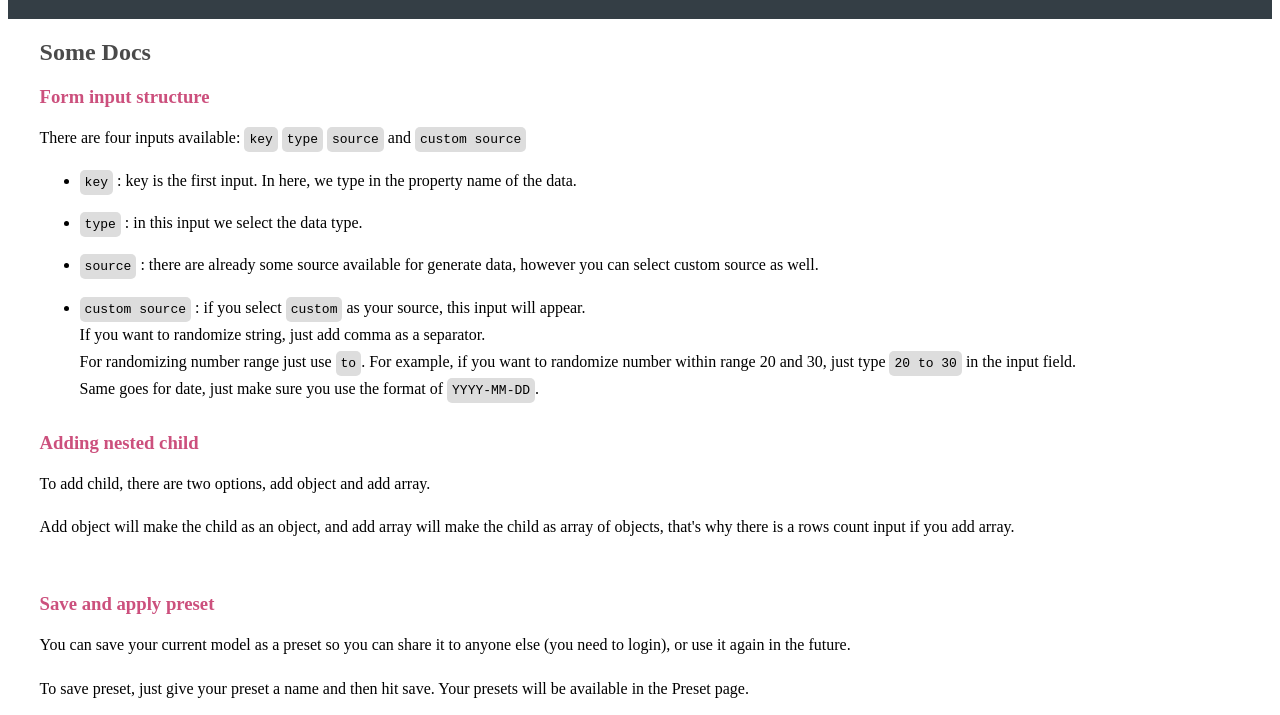
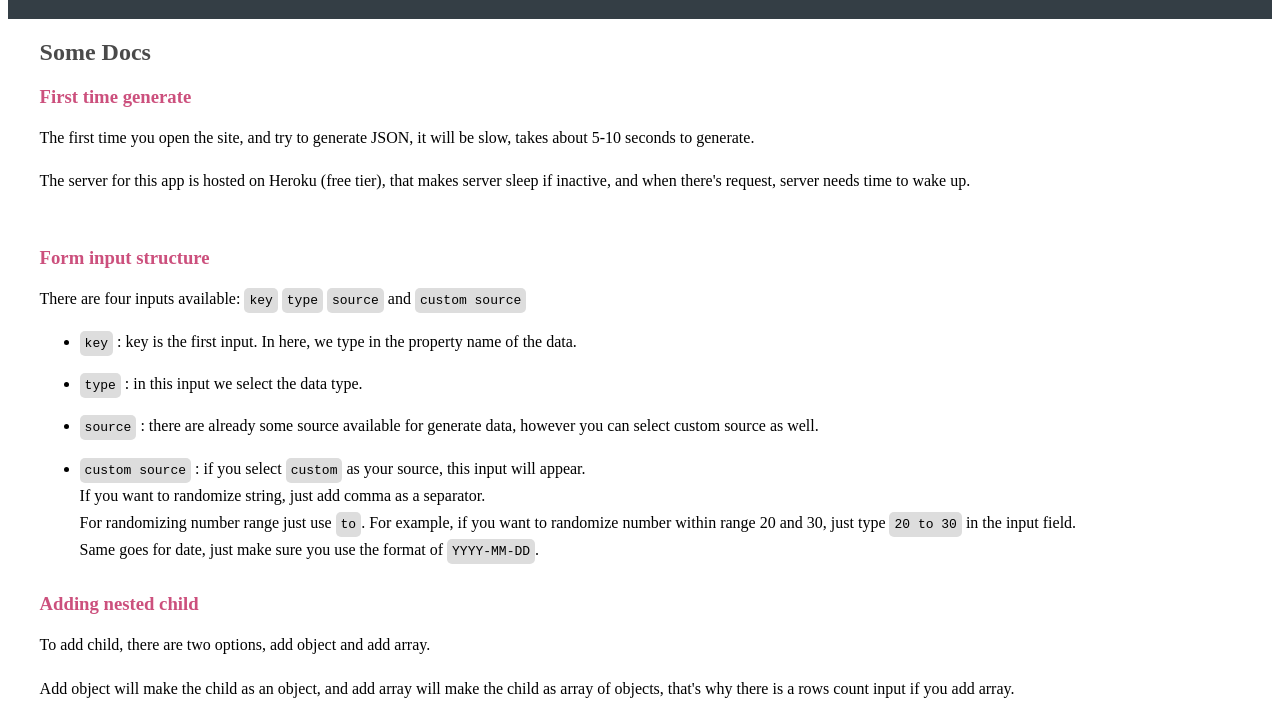
Before and after one commit to armanrozika/jsonice, a Gatsby site: page /docs in a window 1280 px wide. Shown: the part 59-774 px from the top of the page. Built offline with nearby package versions, Linux system fonts and the light colour scheme; Gatsby itself is replaced by a stand-in of ours; no server answers.

Commit message:
update docs

```diff
--- a/src/pages/docs.jsx
+++ b/src/pages/docs.jsx
@@ -44,6 +44,17 @@ function Tutorial() {
       <SEO title="JSONICE" />
       <div className="content-docs">
         <h2>Some Docs</h2>
+        <h3>First time generate</h3>
+        <p>
+          The first time you open the site, and try to generate JSON, it will be
+          slow, takes about 5-10 seconds to generate.
+        </p>
+        <p>
+          The server for this app is hosted on Heroku (free tier), that makes
+          server sleep if inactive, and when there's request, server needs time
+          to wake up.
+        </p>
+        <br />
         <h3>Form input structure</h3>
         <p>
           There are four inputs available: <code>key</code> <code>type</code>{" "}
@@ -90,13 +101,14 @@ function Tutorial() {
           To save preset, just give your preset a name and then hit save. Your
           presets will be available in the Preset page.
         </p>
-        <p>To apply a preset, fill in the preset id and hit apply</p>
+        <p>To apply a preset, fill in the preset id and hit apply.</p>
         <br />
         <h3>API Call via your App</h3>
         <p>
           You can do API call to JSONICE backend via your app (NO need to login,
           as long as you have the preset ID), here's to do it:
         </p>
+        <br />
         <SyntaxHighlighter
           className="highlighter"
           language="javascript"
```
